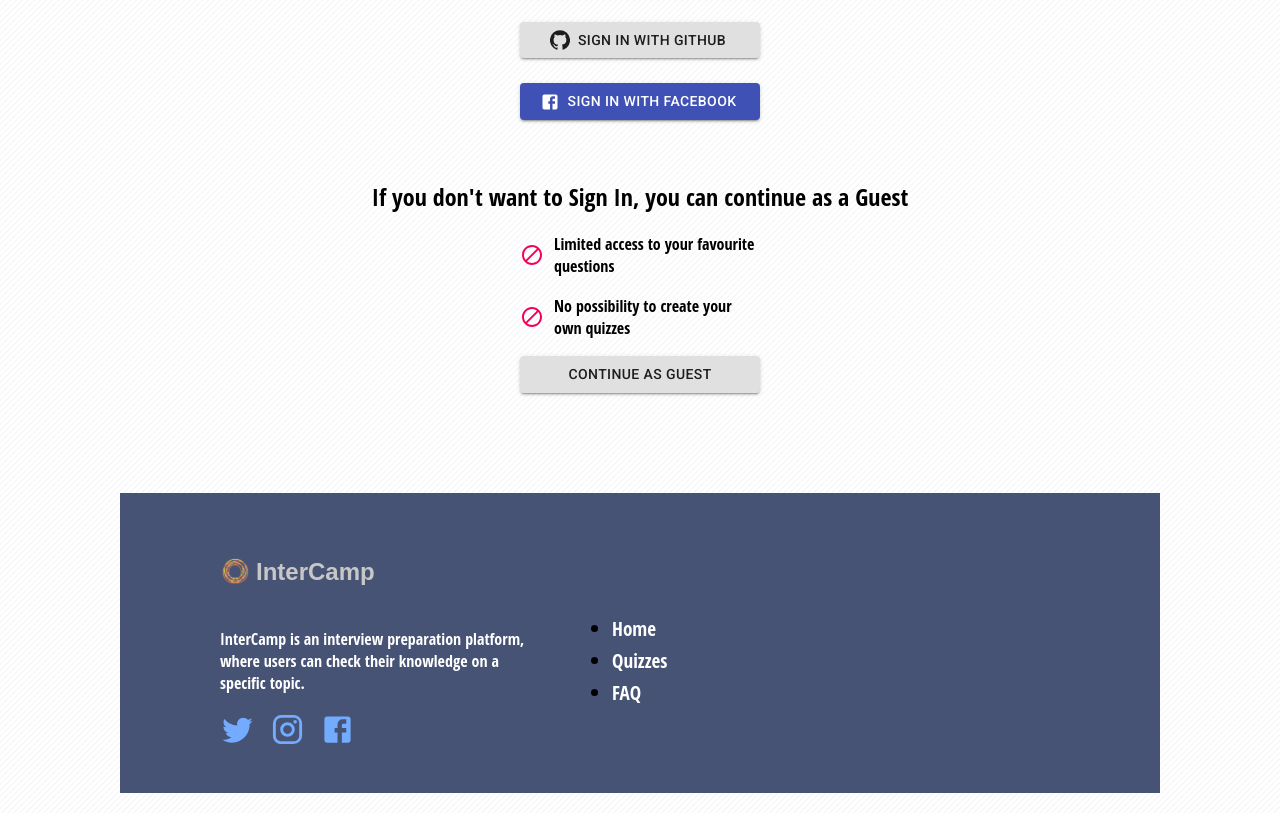
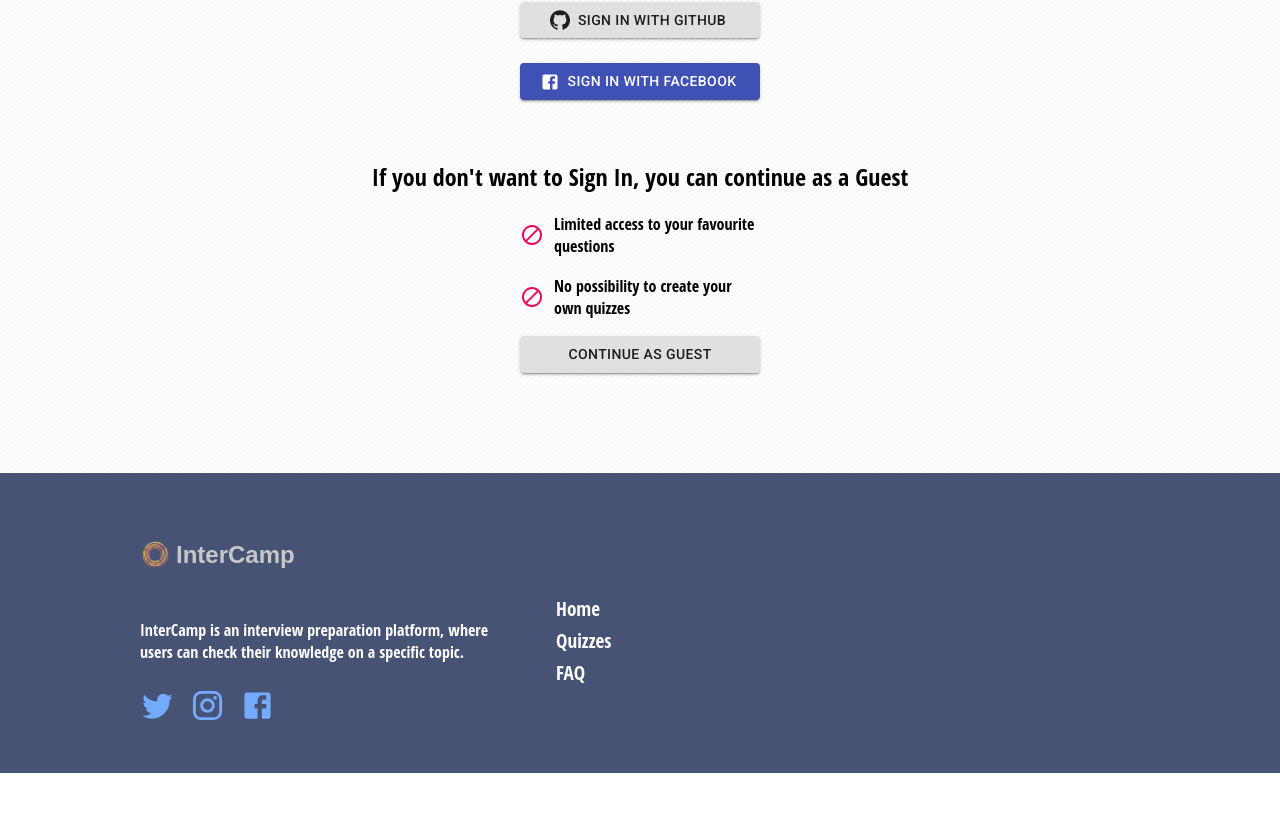
Before and after one commit to Inter-Camp/InterCamp, a React (Create React App) app: page / in a window 1280 px wide. Shown: the part 1153-1966 px from the top of the page. After the commit the page ends 1926 px from the top, so only its background shows below. Built offline with nearby package versions, Linux system fonts and the light colour scheme; no server answers.

Commit message:
add global styles toApp.css

```diff
--- a/src/App.css
+++ b/src/App.css
@@ -1,12 +1,13 @@
 body {
   font-family: "Open Sans Condensed", sans-serif;
-  padding: 20px 80px;
   margin: 0 auto;
-  max-width: 1200px;
+  overflow: auto;
+  height: 100%;
 }
 
 html {
   scroll-behavior: smooth;
+  height: 100%;
 }
 
 a {
@@ -14,8 +15,28 @@ a {
   color: black;
 }
 
+li {
+  text-decoration: none;
+  color: black;
+}
+
+ul {
+  list-style-type: none;
+  padding-inline-start: 0;
+}
+
 * {
   box-sizing: border-box;
+}
+
+#root {
+  height: 100%;
+}
+
+.App {
+  height: 100%;
+  display: flex;
+  flex-direction: column;
 }
 
 .quiz-s-preview {
@@ -23,10 +44,3 @@ a {
   justify-content: space-around;
   margin: 0px auto;
 }
-
-@media (max-width: 768px) {
-  body {
-    padding: 20px 20px;
-    padding-bottom: 60px;
-  }
-}
```
